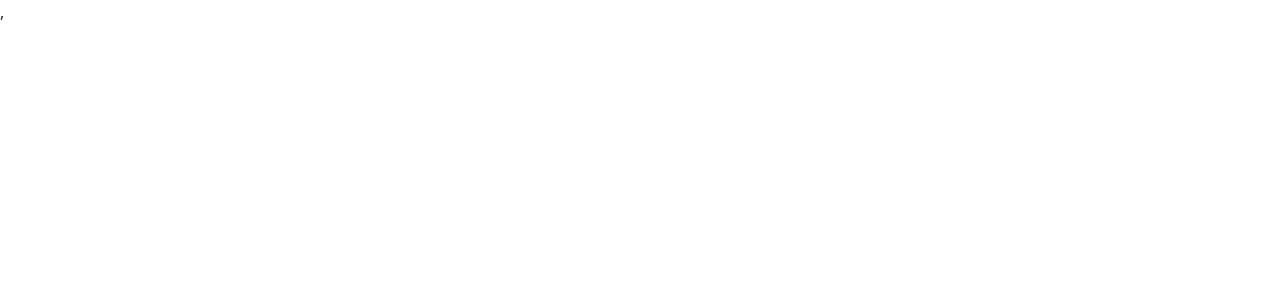
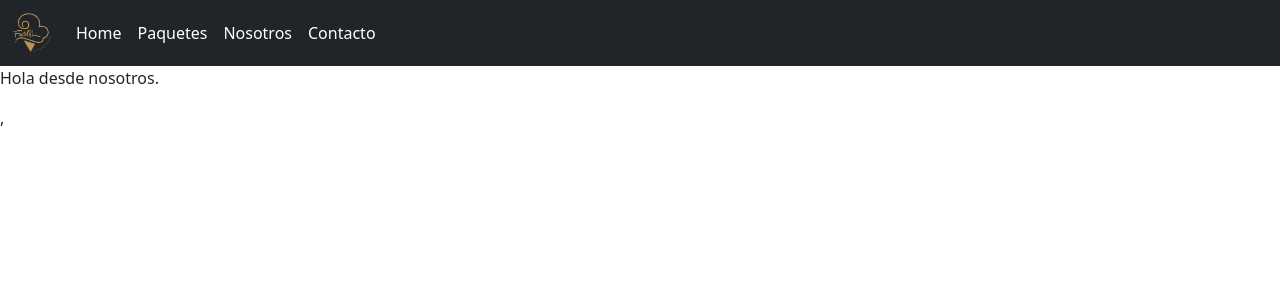
Before and after one commit to Salomon-mtz/fratellis-front, a React (Create React App) app: page /nosotros in a window 1280 px wide. Before the commit this address had no page. Shown: the top 300 px of the page. Built offline with nearby package versions, Linux system fonts and the light colour scheme.

Commit message:
Add of links to aboutUs, packages and contact pages

```diff
--- /dev/null
+++ b/src/AboutUs.js
@@ -0,0 +1,12 @@
+import Menu from "./Menu";
+
+function AboutUs() {
+  return (
+    <div>
+      <Menu />
+      <p>Hola desde nosotros.</p>
+    </div>
+  );
+}
+
+export default AboutUs;
--- a/src/Menu.js
+++ b/src/Menu.js
@@ -1,28 +1,29 @@
 import logo from './logo.png';
+import { Link } from 'react-router-dom';
 
 function Menu(){
   return (
     <nav className="navbar navbar-expand-lg navbar-dark bg-dark text-center">
       <div className="container-fluid">
-        <a className="navbar-brand" href="./home">
+        <Link className="navbar-brand" to="/">
           <img src={logo} className="fratellis-logo" alt="Responive" />
-        </a>
+        </Link>
         <button className="navbar-toggler" type="button" data-bs-toggle="collapse" data-bs-target="#navbarSupportedContent" aria-controls="navbarSupportedContent" aria-expanded="false" aria-label="Toggle navigation">
           <span className="navbar-toggler-icon"></span>
         </button>
         <div className="collapse navbar-collapse" id="navbarSupportedContent">
           <ul className="navbar-nav center me-auto mb-2 mb-lg-0">
             <li className="nav-item">
-              <a className="nav-link active" aria-current="page" href="/">Home</a>
+              <Link className="nav-link active" aria-current="page" to="/">Home</Link>
             </li>
             <li className="nav-item">
-              <a className="nav-link" href="http://google.com">Paquetes</a>
+              <Link className="nav-link active" aria-current="page" to="/paquetes">Paquetes</Link>
             </li>
             <li className="nav-item">
-              <a className="nav-link" href="/">Contacto</a>
+              <Link className="nav-link active" aria-current="page" to="/nosotros">Nosotros</Link>
             </li>
             <li className="nav-item">
-              <a className="nav-link" href="/">Nosotros</a>
+              <Link className="nav-link active" aria-current="page" to="/contacto">Contacto</Link>
             </li>
           </ul>
         </div>
--- /dev/null
+++ b/src/Packages.js
@@ -0,0 +1,12 @@
+import Menu from "./Menu";
+
+function Packages() {
+  return (
+    <div>
+      <Menu />
+      <p>Hola desde paquetes.</p>
+    </div>
+  );
+}
+
+export default Packages;
--- a/src/index.js
+++ b/src/index.js
@@ -3,6 +3,8 @@ import ReactDOM from 'react-dom';
 import './index.css';
 import App from './App';
 import Contact from './Contacto';
+import Packages from './Packages';
+import AboutUs from './AboutUs';
 import reportWebVitals from './reportWebVitals';
 import 'bootstrap/dist/css/bootstrap.css';
 import { BrowserRouter } from "react-router-dom";
@@ -14,6 +16,8 @@ ReactDOM.render(
     <Routes>
         <Route path="/" element={<App />} />
         <Route path="/contacto" element={<Contact />} />
+        <Route path="/paquetes" element={<Packages />} />
+        <Route path="/nosotros" element={<AboutUs />} />
       </Routes>
     </BrowserRouter>,
   </React.StrictMode>,
```
